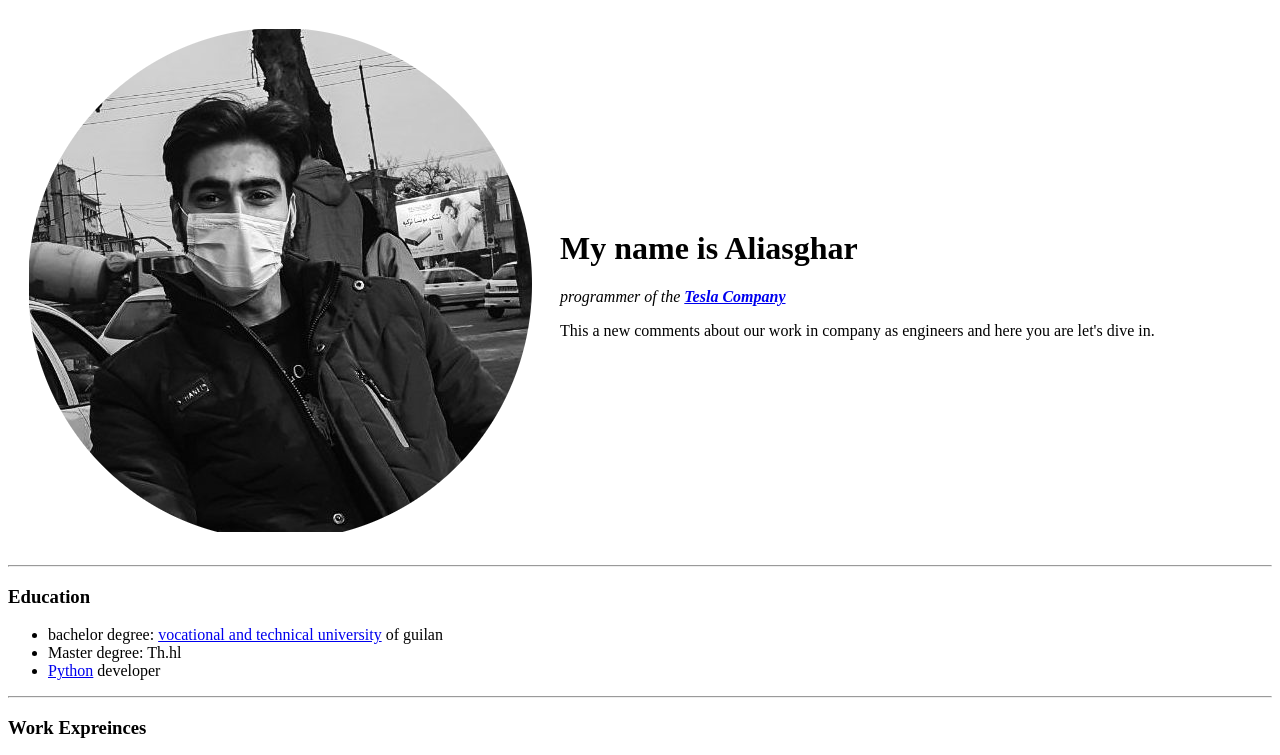
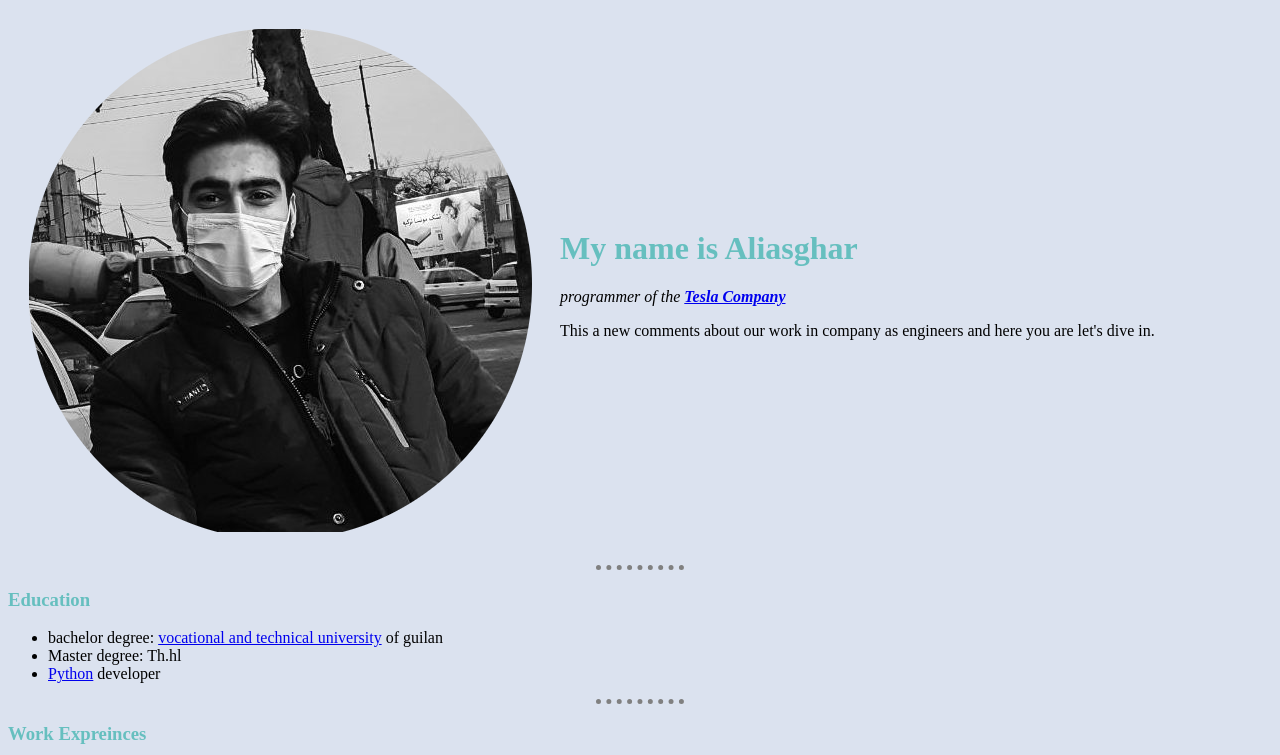
Before and after one commit to aliasghar1379/CV, a plain HTML site: page index.html in a window 1280 px wide. Shown: the top 755 px of the page. Drawn offline with Linux system fonts and the light colour scheme.

Commit message:
adding css file

```diff
--- /dev/null
+++ b/css/styles.css
@@ -0,0 +1,16 @@
+body {
+  background-color: #DBE2EF;
+}
+hr {
+  border-style: none;
+  border-top-style: dotted;
+  border-color: gray;
+  border-width: 5px;
+  width: 7%;
+}
+h1 {
+  color: #66BFBF;
+}
+h3 {
+  color: #66BFBF;
+}
--- a/index.html
+++ b/index.html
@@ -3,7 +3,11 @@
   <head>
     <meta charset="utf-8">
     <title>❤😍 ALiasghar's Personal Site</title>
+
+    <link rel="stylesheet" href="css/styles.css">
+
   </head>
+
   <body>
     <table cellspacing="20">
       <tr>
```
Also changed, not shown: contact.html (+2 -6 lines), hobbies.html (+1 -0 lines), inputs.html (+1 -0 lines).
